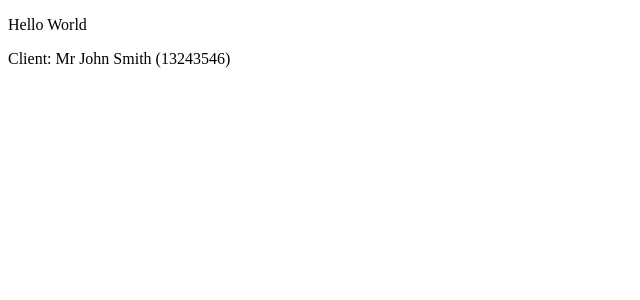
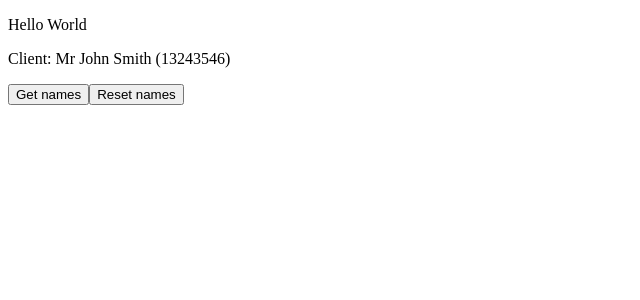
Before and after one commit to stosikmartyna/learning_js, a React (Create React App) app in the folder react_basics/: page / in a window 1280 px wide. Shown: the top 300 px of the page, without its empty margins (0-640 px from the left). Built offline with nearby package versions, Linux system fonts and the light colour scheme.

Commit message:
Use the useState() hook for state manipulation.

```diff
--- a/react_basics/src/App.js
+++ b/react_basics/src/App.js
@@ -1,10 +1,34 @@
-import React from 'react';
+import React, { useState } from 'react';
 import {Content} from './Content'
 
 export const App = () => {
   const appTextContent = 'World';
+  const [persons, setPersons] = useState(undefined);
 
+  const handlePersons = () => {
+    setPersons([
+        { name: 'Ala', age: 25 },
+        { name: 'Max', age: 18 },
+        { name: 'Matt', age: 37 },
+        { name: 'Greg', age: 43 },
+    ])
+}
+
+const handleResetPersons = () => {
+    setPersons([])
+}
   return (
+    <>
     <Content textContent={appTextContent} />
+    <button onClick={handlePersons}>Get names</button>
+            <button onClick={handleResetPersons}>Reset names</button>
+            {persons &&
+                <ul>
+                    {persons.map((person, i) => {
+                        return <li key={i}>{person.name}</li>
+                    })}
+                </ul>
+            }
+    </>
   );
 }
```
